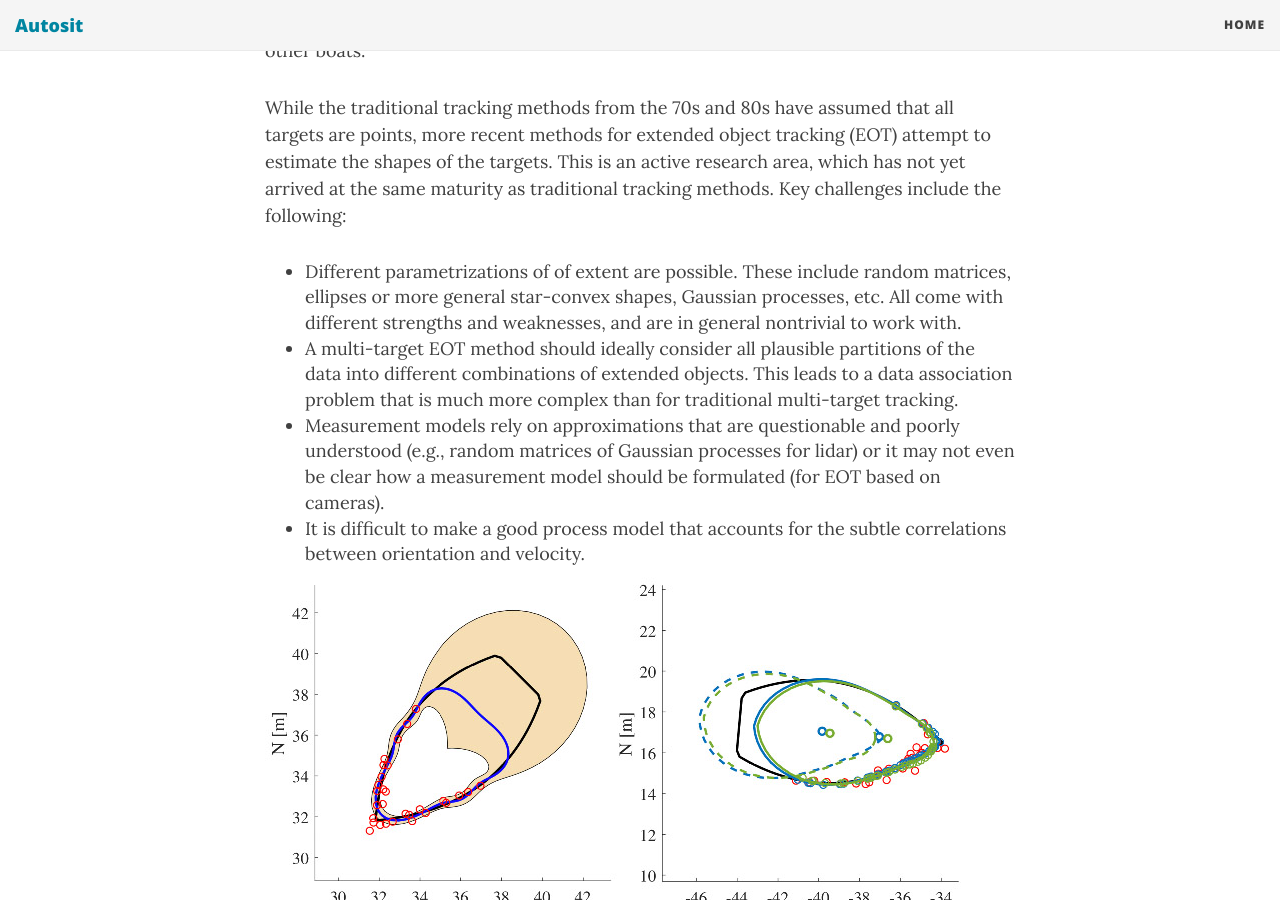
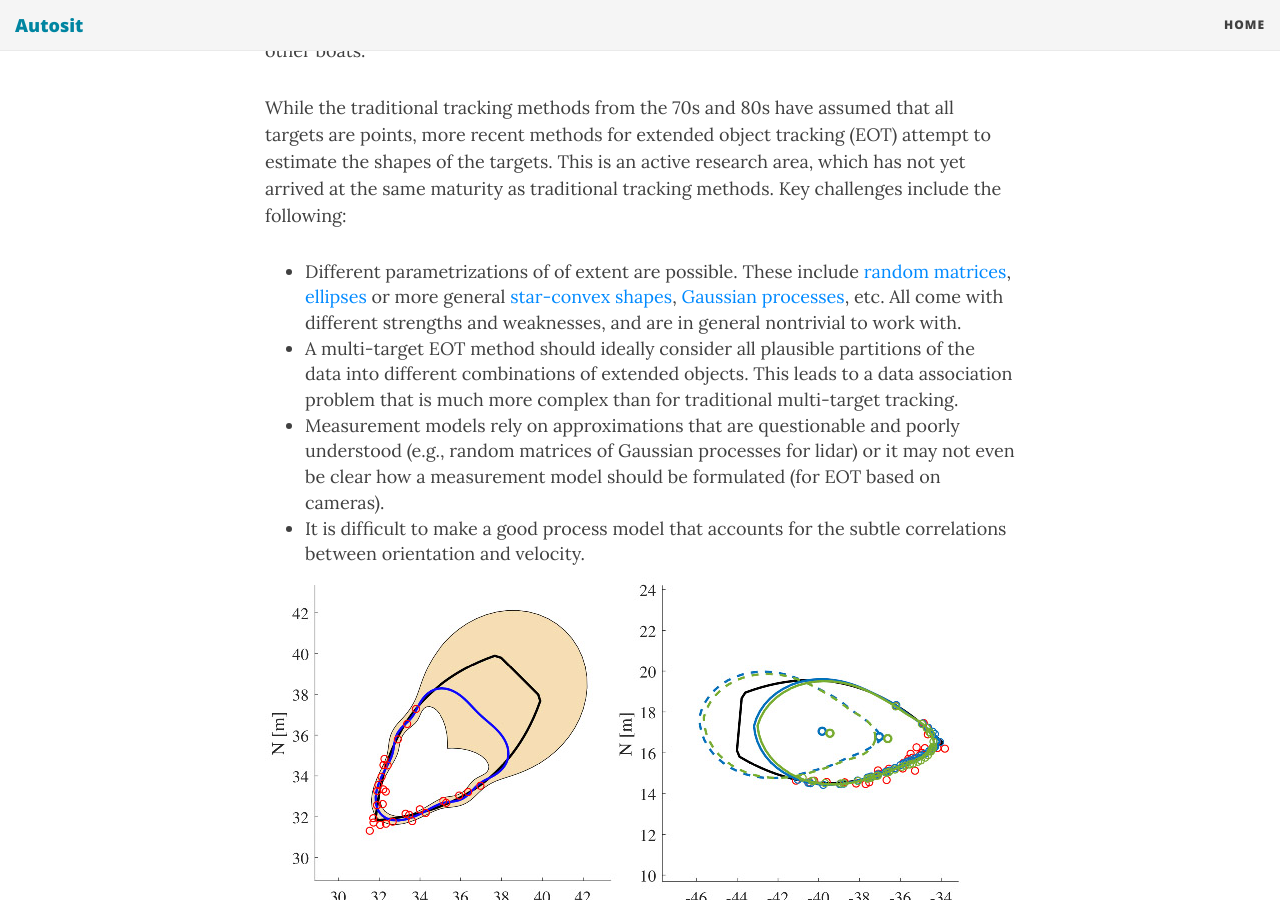
Before and after one commit to autosit/autosit.github.io, a Jekyll site: the page built from _posts/2020-04-08-multisensor-eot.md, in a window 1280 px wide and 900 px high, scrolled down 956 px. Built offline with Jekyll 4.4.1, drawn with Linux system fonts in a browser that asks for light colours; nearby versions of some CDN libraries; some of the changed lines change nothing that is shown.

Commit message:
further revisions ms eot

```diff
--- a/_posts/2020-04-08-multisensor-eot.md
+++ b/_posts/2020-04-08-multisensor-eot.md
@@ -16,7 +16,7 @@ Traditional maritime SITAW systems have been centred around the maritime radar,
 
 While the traditional tracking methods from the 70s and 80s have assumed that all targets are points, more recent methods for extended object tracking (EOT) attempt to estimate the shapes of the targets. This is an active research area, which has not yet arrived at the same maturity as traditional tracking methods.  Key challenges include the following:
 
-* Different parametrizations of of extent are possible. These include random matrices, ellipses or more general star-convex shapes, Gaussian processes, etc. All come with different strengths and weaknesses, and are in general nontrivial to work with.
+* Different parametrizations of of extent are possible. These include [random matrices], [ellipses] or more general [star-convex shapes], [Gaussian processes], etc. All come with different strengths and weaknesses, and are in general nontrivial to work with.
 * A multi-target EOT method should ideally consider all plausible partitions of the data into different combinations of extended objects. This leads to a data association problem that is much more complex than for traditional multi-target tracking.
 * Measurement models rely on approximations that are questionable and poorly understood (e.g., random matrices of Gaussian processes for lidar) or it may not even be clear how a measurement model should be formulated (for EOT based on cameras).
 * It is difficult to make a good process model that accounts for the subtle correlations between orientation and velocity.
@@ -80,3 +80,7 @@ Supervisors: [Edmund Brekke], [Annette Stahl] and [Rudolf Mester]
 [Edmund Brekke]: https://www.ntnu.edu/employees/edmund.brekke
 [Annette Stahl]: https://www.ntnu.edu/employees/annette.stahl
 [Rudolf Mester]: https://www.ntnu.edu/employees/rudolf.mester
+[ellipses]: https://www.researchgate.net/publication/328890666_LIDAR_Extended_Object_Tracking_of_a_Maritime_Vessel_Using_an_Ellipsoidal_Contour_Model
+[random matrices]: https://ieeexplore.ieee.org/abstract/document/4655362
+[star-convex shapes]: https://ieeexplore.ieee.org/document/6809906
+[Gaussian processes]: https://ieeexplore.ieee.org/document/7088657
```
